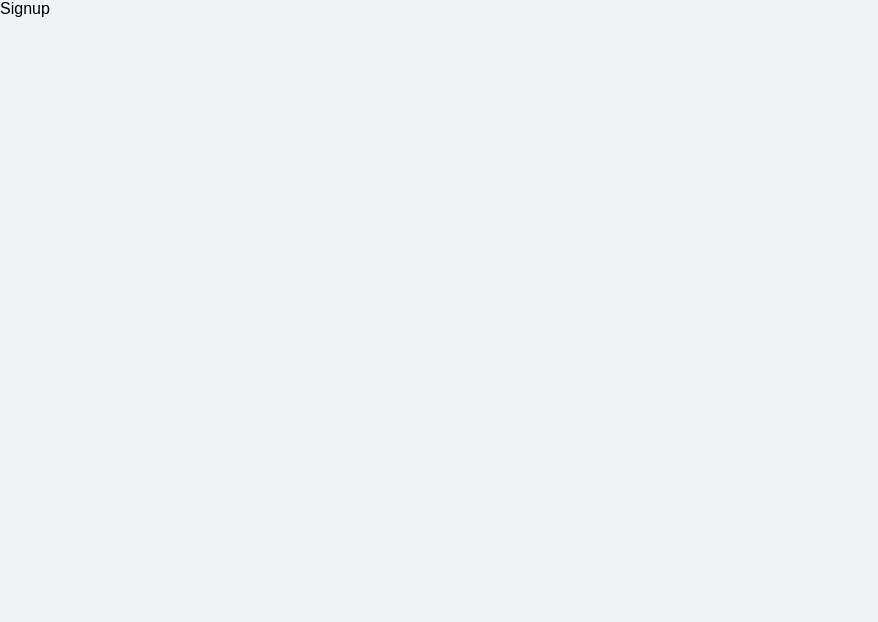
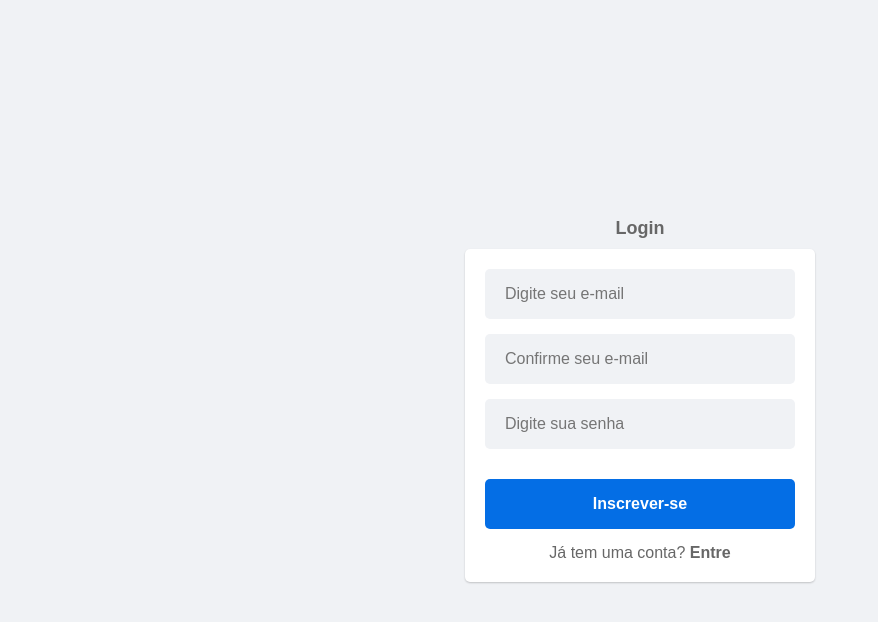
Before and after one commit to dthabata/react-login, a React (Create React App) app: page /signup in a window 1280 px wide. Shown: the top 622 px of the page, without its empty margins (0-878 px from the left). Built offline with nearby package versions, Linux system fonts and the light colour scheme.

Commit message:
feat: Signin and Signup

```diff
--- a/src/pages/Signin/index.js
+++ b/src/pages/Signin/index.js
@@ -12,7 +12,6 @@ const Signin = () => {
     const [email, setEmail] = useState("");
     const [senha, setSenha] = useState("");
     const [error, setError] = useState("");
-
 
     const handleLogin = () => {
         if (!email | !senha) {
--- a/src/pages/Singup/index.js
+++ b/src/pages/Singup/index.js
@@ -1,11 +1,72 @@
-import React from 'react';
+import React, { useState } from 'react';
+import Button from '../../components/Button';
+import Input from '../../components/Input';
+import { Link, useNavigate } from 'react-router-dom';
+import useAuth from '../../hooks/useAuth';
+import * as C from './styles';
 
 const Signup = () => {
+    const { signup } = useAuth();
+    const navigate = useNavigate();
+
+    const [email, setEmail] = useState("");
+    const [emailConf, setEmailConf] = useState("");
+    const [senha, setSenha] = useState("");
+    const [error, setError] = useState("");
+
+    const handleSignup = () => {
+    if (!email | !emailConf | !senha) {
+        setError("Preencha todos os campos");
+    return;
+    } else if (email !== emailConf) {
+        setError("Os e-mails não são iguais");
+    return;
+    }
+
+    const res = signup(email, senha);
+
+    if (res) {
+        setError(res);
+        return;
+    }
+
+    alert("Usuário cadatrado com sucesso!");
+    navigate("/");
+    };
+
     return (
-    <>
-        <div>Signup</div>
-    </>
+        <C.Container>
+            <C.Label>Login</C.Label>
+            <C.Content>
+                <Input
+                    type="email"
+                    placeholder="Digite seu e-mail"
+                    value={email}
+                    onChange={(e) => [setEmail(e.target.value), setError("")]}
+                />
+                <Input
+                    type="email"
+                    placeholder="Confirme seu e-mail"
+                    value={emailConf}
+                    onChange={(e) => [setEmailConf(e.target.value), setError("")]}
+                />
+                <Input
+                    type="password"
+                    placeholder="Digite sua senha"
+                    value={senha}
+                    onChange={(e) => [setSenha(e.target.value), setError("")]}
+                />
+                <C.LabelError>{error}</C.LabelError>
+                <Button Text="Inscrever-se" onClick={handleSignup} />
+                <C.LabelSignin>
+                    Já tem uma conta?
+                    <C.Strong>
+                        <Link to="/">&nbsp;Entre</Link>
+                    </C.Strong>
+                </C.LabelSignin>
+            </C.Content>
+        </C.Container>
     );
-}
+};
 
 export default Signup;
--- a/src/pages/Singup/styles.js
+++ b/src/pages/Singup/styles.js
@@ -0,0 +1,49 @@
+import styled from 'styled-components';
+
+export const Container = styled.div`
+    display: flex;
+    align-items: center;
+    justify-content: center;
+    flex-direction: column;
+    gap: 10px;
+    height: 100vh;
+`;
+
+export const Content = styled.div`
+    gap: 15px;
+    display: flex;
+    align-items: center;
+    justify-content: center;
+    flex-direction: column;
+    width: 100%;
+    box-shadow: 0 1px 2px #0003;
+    background-color: white;
+    max-width: 350px;
+    padding: 20px;
+    border-radius: 5px;
+`;
+
+export const Label = styled.label`
+    font-size: 18px;
+    font-weight: 600;
+    color: #676767;
+`;
+
+export const LabelSignin = styled.label`
+    font-size: 16px;
+    color: #676767;
+`;
+
+export const LabelError = styled.label`
+    font-size: 14px;
+    color: red;
+`;
+
+export const Strong = styled.strong`
+    cursor: pointer;
+
+    a {
+        text-decoration: none;
+        color: #676767;
+    }
+`;
```
